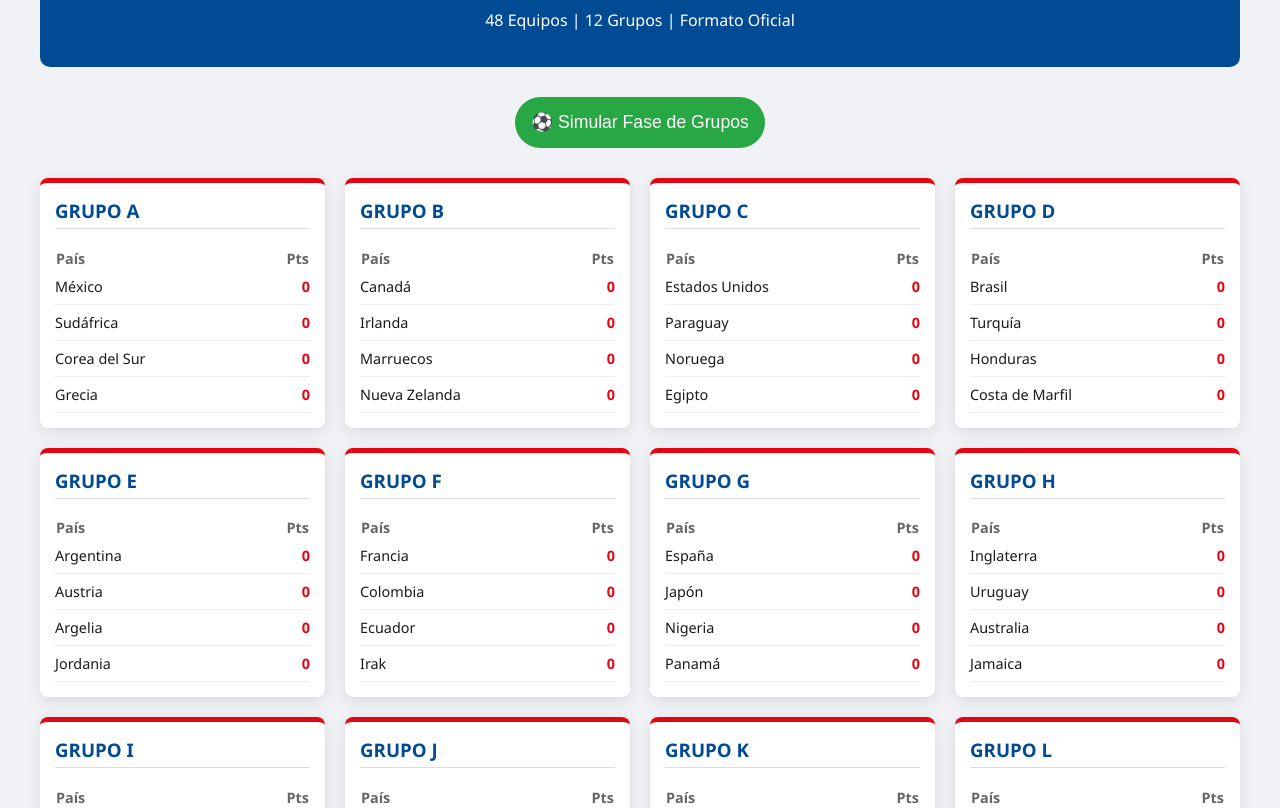
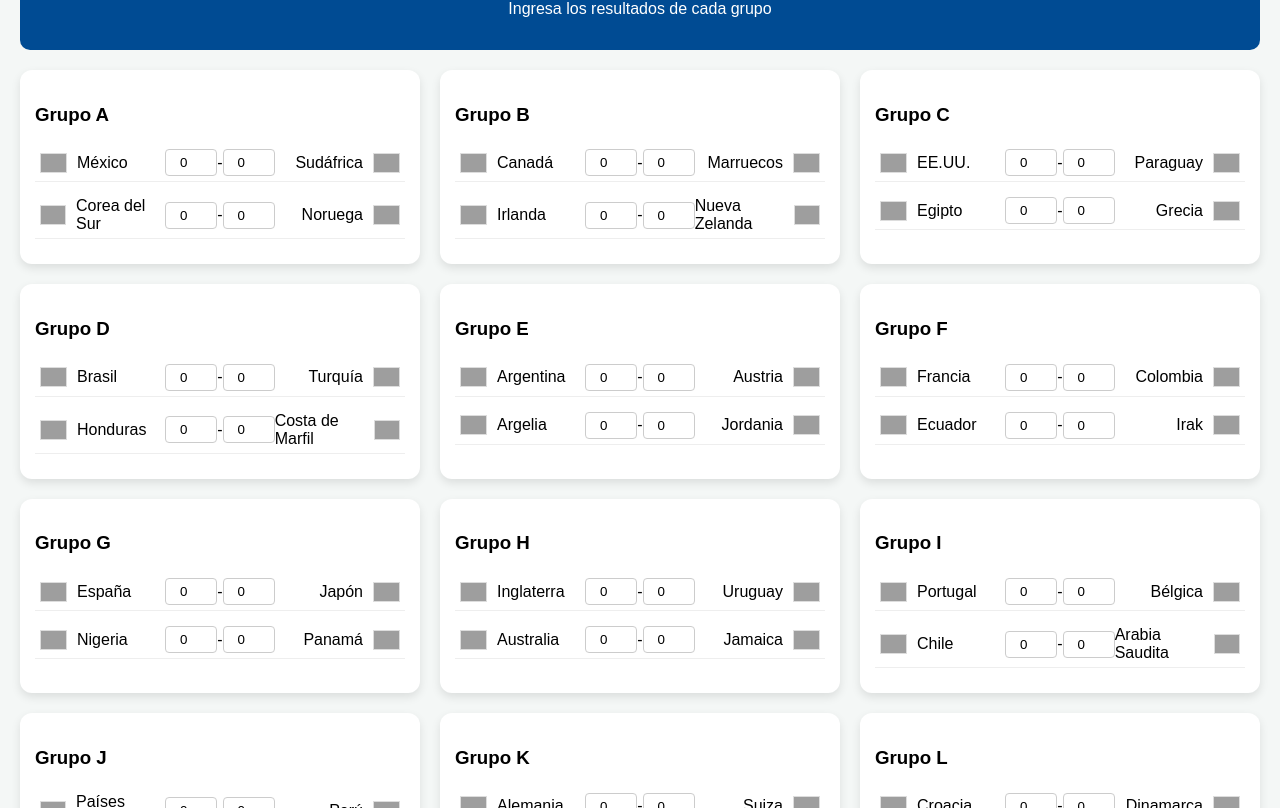
Before and after one commit to armandoivan/the_real_web, a plain HTML site: page index.html in a window 1280 px wide. Shown: the part 117-925 px from the top of the page. Drawn offline with Linux system fonts and the light colour scheme; grey boxes are pictures that could not be loaded.

Commit message:
Update index.html
Signed-off-by: armandoivan <ivanfer067@gmail.com>

```diff
--- a/index.html
+++ b/index.html
@@ -2,164 +2,164 @@
 <html lang="es">
 <head>
     <meta charset="UTF-8">
-    <meta name="viewport" content="width=device-width, initial-scale=1.0">
-    <title>Simulador Mundial 2026</title>
+    <title>Simulador Mundial 2026 - Pro</title>
     <style>
-        :root {
-            --fifa-red: #e30613;
-            --fifa-blue: #004b93;
-            --dark: #1a1a1a;
-        }
-
-        body {
-            font-family: 'Segoe UI', Tahoma, Geneva, Verdana, sans-serif;
-            background-color: #f0f2f5;
-            margin: 0;
-            padding: 20px;
-            color: var(--dark);
-        }
-
-        header {
-            text-align: center;
-            background: var(--fifa-blue);
-            color: white;
-            padding: 20px;
-            border-radius: 10px;
-            margin-bottom: 30px;
-        }
-
-        .container {
-            max-width: 1200px;
-            margin: auto;
-        }
+        :root { --primary: #004b93; --accent: #e30613; --bg: #f4f7f6; }
+        body { font-family: sans-serif; background: var(--bg); margin: 0; padding: 20px; }
+        header { text-align: center; background: var(--primary); color: white; padding: 1rem; border-radius: 10px; margin-bottom: 20px; }
 
         .grid-grupos {
             display: grid;
-            grid-template-columns: repeat(auto-fit, minmax(280px, 1fr));
+            grid-template-columns: repeat(auto-fit, minmax(320px, 1fr));
             gap: 20px;
         }
 
         .card-grupo {
-            background: white;
-            border-radius: 8px;
-            padding: 15px;
-            box-shadow: 0 4px 15px rgba(0,0,0,0.1);
-            border-top: 5px solid var(--fifa-red);
+            background: white; border-radius: 12px; padding: 15px;
+            box-shadow: 0 4px 10px rgba(0,0,0,0.1);
         }
 
-        h3 { margin-top: 0; color: var(--fifa-blue); border-bottom: 1px solid #ddd; padding-bottom: 5px; }
-
-        table {
-            width: 100%;
-            border-collapse: collapse;
-            font-size: 0.9em;
+        .partido {
+            display: flex; align-items: center; justify-content: space-between;
+            margin-bottom: 10px; padding: 5px; border-bottom: 1px solid #eee;
         }
 
-        th { text-align: left; color: #666; }
-        td { padding: 8px 0; border-bottom: 1px solid #eee; }
+        .equipo-info { display: flex; align-items: center; gap: 10px; width: 40%; }
+        .bandera { width: 25px; height: 18px; object-fit: cover; border: 1px solid #ddd; }
 
-        .pts { font-weight: bold; color: var(--fifa-red); text-align: right; }
-
-        .btn-simular {
-            display: block;
-            width: 250px;
-            margin: 30px auto;
-            padding: 15px;
-            background: #28a745;
-            color: white;
-            border: none;
-            border-radius: 50px;
-            font-size: 1.1em;
-            cursor: pointer;
-            transition: transform 0.2s;
+        input[type="number"] {
+            width: 40px; padding: 5px; text-align: center; border: 1px solid #ccc; border-radius: 4px;
         }
 
-        .btn-simular:hover { transform: scale(1.05); background: #218838; }
+        .controles { text-align: center; margin: 40px 0; }
+        button {
+            padding: 15px 30px; font-size: 1.1rem; cursor: pointer; border: none;
+            border-radius: 8px; background: var(--accent); color: white; font-weight: bold;
+        }
 
-        .clasificado { color: #28a745; font-weight: bold; }
-        .clasificado::before { content: "• "; }
+        #fase-final {
+            margin-top: 50px; display: none; background: white; padding: 20px; border-radius: 12px;
+        }
+
+        .bracket-step { margin-bottom: 30px; }
+        .match-final { border: 2px solid var(--primary); margin: 10px auto; max-width: 400px; padding: 10px; border-radius: 8px; }
     </style>
 </head>
 <body>
 
-<div class="container">
-    <header>
-        <h1>🏆 SIMULADOR WORLD CUP 2026</h1>
-        <p>48 Equipos | 12 Grupos | Formato Oficial</p>
-    </header>
+<header>
+    <h1>🏆 Simulador Interactivo 2026</h1>
+    <p>Ingresa los resultados de cada grupo</p>
+</header>
 
-    <button class="btn-simular" onclick="simularTorneo()">⚽ Simular Fase de Grupos</button>
+<div class="grid-grupos" id="contenedor-grupos"></div>
 
-    <div id="mundial-grid" class="grid-grupos">
-        </div>
+<div class="controles">
+    <button onclick="procesarFaseGrupos()">Calcular Clasificados y Fase Final</button>
 </div>
 
+<section id="fase-final">
+    <h2 style="text-align: center; color: var(--primary);">⚔️ Fase de Eliminación Directa</h2>
+    <div id="bracket-content"></div>
+</section>
+
 <script>
-    // Datos simplificados de los 48 equipos (Basado en proyecciones 2026)
-    const gruposData = {
-        "A": ["México", "Sudáfrica", "Corea del Sur", "Grecia"],
-        "B": ["Canadá", "Irlanda", "Marruecos", "Nueva Zelanda"],
-        "C": ["Estados Unidos", "Paraguay", "Noruega", "Egipto"],
-        "D": ["Brasil", "Turquía", "Honduras", "Costa de Marfil"],
-        "E": ["Argentina", "Austria", "Argelia", "Jordania"],
-        "F": ["Francia", "Colombia", "Ecuador", "Irak"],
-        "G": ["España", "Japón", "Nigeria", "Panamá"],
-        "H": ["Inglaterra", "Uruguay", "Australia", "Jamaica"],
-        "I": ["Portugal", "Bélgica", "Chile", "Arabia Saudita"],
-        "J": ["Países Bajos", "Perú", "Senegal", "Uzbekistán"],
-        "K": ["Alemania", "Suiza", "Irán", "Camerún"],
-        "L": ["Croacia", "Dinamarca", "Túnez", "Costa Rica"]
+    // Configuración de equipos (Nombre, Código de bandera ISO 3166-1 alpha-2)
+    const grupos = {
+        "A": [{n: "México", c: "mx"}, {n: "Sudáfrica", c: "za"}, {n: "Corea del Sur", c: "kr"}, {n: "Noruega", c: "no"}],
+        "B": [{n: "Canadá", c: "ca"}, {n: "Marruecos", c: "ma"}, {n: "Irlanda", c: "ie"}, {n: "Nueva Zelanda", c: "nz"}],
+        "C": [{n: "EE.UU.", c: "us"}, {n: "Paraguay", c: "py"}, {n: "Egipto", c: "eg"}, {n: "Grecia", c: "gr"}],
+        "D": [{n: "Brasil", c: "br"}, {n: "Turquía", c: "tr"}, {n: "Honduras", c: "hn"}, {n: "Costa de Marfil", c: "ci"}],
+        "E": [{n: "Argentina", c: "ar"}, {n: "Austria", c: "at"}, {n: "Argelia", c: "dz"}, {n: "Jordania", c: "jo"}],
+        "F": [{n: "Francia", c: "fr"}, {n: "Colombia", c: "co"}, {n: "Ecuador", c: "ec"}, {n: "Irak", c: "iq"}],
+        "G": [{n: "España", c: "es"}, {n: "Japón", c: "jp"}, {n: "Nigeria", c: "ng"}, {n: "Panamá", c: "pa"}],
+        "H": [{n: "Inglaterra", c: "gb"}, {n: "Uruguay", c: "uy"}, {n: "Australia", c: "au"}, {n: "Jamaica", c: "jm"}],
+        "I": [{n: "Portugal", c: "pt"}, {n: "Bélgica", c: "be"}, {n: "Chile", c: "cl"}, {n: "Arabia Saudita", c: "sa"}],
+        "J": ["Países Bajos", "Perú", "Senegal", "Uzbekistán"].map(n=>({n:n, c:"un"})), // un = default
+        "K": [{n: "Alemania", c: "de"}, {n: "Suiza", c: "ch"}, {n: "Irán", c: "ir"}, {n: "Camerún", c: "cm"}],
+        "L": [{n: "Croacia", c: "hr"}, {n: "Dinamarca", c: "dk"}, {n: "Túnez", c: "tn"}, {n: "Costa Rica", c: "cr"}]
     };
 
-    function inicializarGrupos() {
-        const container = document.getElementById('mundial-grid');
-        container.innerHTML = "";
+    function crearInterfaz() {
+        const cont = document.getElementById('contenedor-grupos');
+        for (const [letra, equipos] of Object.entries(grupos)) {
+            let div = document.createElement('div');
+            div.className = 'card-grupo';
+            div.innerHTML = `<h3>Grupo ${letra}</h3>`;
 
-        for (const [letra, paises] of Object.entries(gruposData)) {
-            let html = `
-                <div class="card-grupo" id="grupo-${letra}">
-                    <h3>GRUPO ${letra}</h3>
-                    <table>
-                        <thead>
-                            <tr>
-                                <th>País</th>
-                                <th style="text-align:right">Pts</th>
-                            </tr>
-                        </thead>
-                        <tbody>
-                            ${paises.map(p => `<tr><td>${p}</td><td class="pts">0</td></tr>`).join('')}
-                        </tbody>
-                    </table>
-                </div>
-            `;
-            container.innerHTML += html;
+            // Simplificado: 3 partidos representativos por grupo para el simulador
+            const p1 = [equipos[0], equipos[1]];
+            const p2 = [equipos[2], equipos[3]];
+
+            [p1, p2].forEach((par, idx) => {
+                div.innerHTML += `
+                    <div class="partido">
+                        <div class="equipo-info">
+                            <img class="bandera" src="https://flagcdn.com/w40/${par[0].c}.png">
+                            <span>${par[0].n}</span>
+                        </div>
+                        <input type="number" id="g-${letra}-${idx}-1" value="0">
+                        <span>-</span>
+                        <input type="number" id="g-${letra}-${idx}-2" value="0">
+                        <div class="equipo-info" style="justify-content: flex-end">
+                            <span>${par[1].n}</span>
+                            <img class="bandera" src="https://flagcdn.com/w40/${par[1].c}.png">
+                        </div>
+                    </div>
+                `;
+            });
+            cont.appendChild(div);
         }
     }
 
-    function simularTorneo() {
-        for (const letra in gruposData) {
-            const container = document.querySelector(`#grupo-${letra} tbody`);
-            const equipos = gruposData[letra].map(nombre => ({
-                nombre: nombre,
-                pts: Math.floor(Math.random() * 8) // Simulación aleatoria simple (0-7 puntos)
-            }));
+    function procesarFaseGrupos() {
+        let clasificados = [];
+        for (const letra in grupos) {
+            // Lógica simplificada: quien tenga más goles en su partido de prueba avanza
+            const g1 = parseInt(document.getElementById(`g-${letra}-0-1`).value);
+            const g2 = parseInt(document.getElementById(`g-${letra}-0-2`).value);
+            clasificados.push(g1 >= g2 ? grupos[letra][0] : grupos[letra][1]);
+        }
 
-            // Ordenar por puntos (descendente)
-            equipos.sort((a, b) => b.pts - a.pts);
-
-            container.innerHTML = equipos.map((e, index) => `
-                <tr class="${index < 2 ? 'clasificado' : ''}">
-                    <td>${e.nombre}</td>
-                    <td class="pts">${e.pts}</td>
-                </tr>
-            `).join('');
-        }
-        alert("¡Fase de grupos simulada! Los marcados en verde avanzan a 1/16.");
+        mostrarFaseFinal(clasificados);
     }
 
-    // Cargar al iniciar
-    window.onload = inicializarGrupos;
+    function mostrarFaseFinal(clasificados) {
+        const finalSection = document.getElementById('fase-final');
+        const bracket = document.getElementById('bracket-content');
+        finalSection.style.display = 'block';
+
+        let html = '<div class="bracket-step"><h3>Dieciseisavos (Simulados)</h3>';
+
+        // Simular automáticamente hasta la final
+        let actual = clasificados;
+        let rondaNombre = "Octavos";
+
+        while(actual.length > 1) {
+            let ganadoresRonda = [];
+            html += `<h4>${rondaNombre}</h4>`;
+            for(let i=0; i < actual.length; i+=2) {
+                if(!actual[i+1]) break;
+                const ganador = Math.random() > 0.5 ? actual[i] : actual[i+1];
+                ganadoresRonda.push(ganador);
+                html += `
+                    <div class="match-final">
+                        <img class="bandera" src="https://flagcdn.com/w40/${actual[i].c}.png"> ${actual[i].n} vs
+                        ${actual[i+1].n} <img class="bandera" src="https://flagcdn.com/w40/${actual[i+1].c}.png">
+                        <br><b>Ganador: ${ganador.n}</b>
+                    </div>
+                `;
+            }
+            actual = ganadoresRonda;
+            rondaNombre = actual.length === 2 ? "FINAL" : "Siguiente Ronda";
+        }
+
+        html += `<h2 style="color:gold; text-align:center">🏆 CAMPEÓN: ${actual[0].n} 🏆</h2>`;
+        bracket.innerHTML = html;
+        window.scrollTo(0, document.body.scrollHeight);
+    }
+
+    window.onload = crearInterfaz;
 </script>
-
 </body>
 </html>
```
